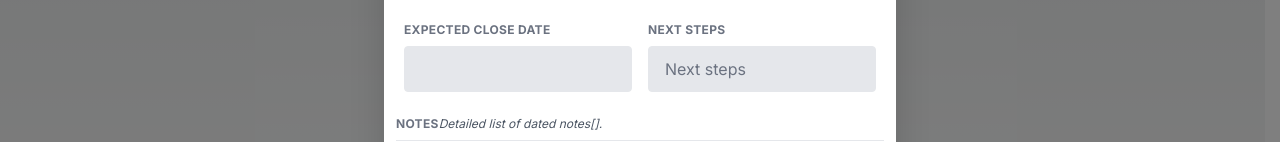
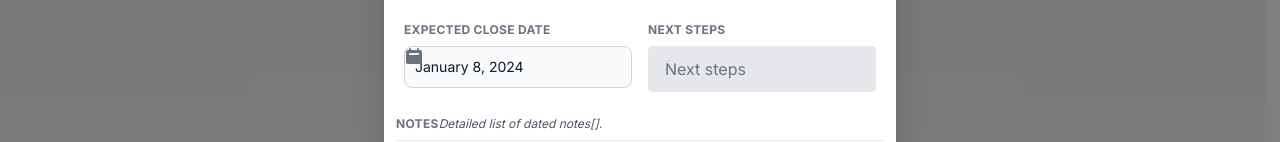
Before and after one commit to kgozman/prospect-web, a Next.js app: page / in a window 1280 px wide. Both pictures are taken after a click on the button "Add". Shown: the part 573-715 px from the top of the page. Built offline with nearby package versions, Linux system fonts and the light colour scheme; no server answers.

Commit message:
Prospect List styling and date picker work in progress

```diff
--- a/src/app/ProspectsList.tsx
+++ b/src/app/ProspectsList.tsx
@@ -64,10 +64,17 @@ const ProspectsList: React.FC<ProspectsListProps & { onEditProspect: (prospect:
             {_prospects.map((prospect) => (
               <tr key={prospect._id} className="align-text-top border-l-0 hover bor" onDoubleClick={() => onEditProspect(prospect)}>
                 <td className="border px-4 py-2 text-left  border-l-0 border-r-0">
-                  {prospect.name} - {prospect.title}<br/>
+
+                  <div className="opacity-50">
+                    {prospect.name} - {prospect.title}<br/>
+                  </div>
+                  <div className="font-bold">
                   <h1 className="large-text">{prospect.organization}</h1>
-                  {prospect.email}<br/>
-                  {prospect.phone}<br/>
+                  </div>
+                  <div className="opacity-65">
+                    {prospect.email}<br/>
+                    {prospect.phone}<br/>
+                  </div>
                 </td>
                 {/* <td className="border px-4 py-2 text-left">{prospect.title}</td>
                 <td className="border  border-l-0 border-r-0 px-4 py-2 text-left">{prospect.organization}</td>
--- a/src/app/SalesPipelineForm.tsx
+++ b/src/app/SalesPipelineForm.tsx
@@ -365,14 +365,19 @@ const SalesPipelineForm: React.FC<SalesPipelineFormProps> = ({
               >
                 Expected Close Date
               </label>
-              <input
+              <Datepicker
+                id=""
+                selected={formData.expected_close_date}
+                onChange={handleDateChange}
+              />
+              {/* <input
                 className={getClassNames("input")}
                 title="Expected Close Date"
                 name="expected_close_date"
-                value={formData.expected_close_date}
+                selected={formData.expected_close_date}
                 onChange={handleChange}
                 placeholder=""
-              />
+              /> */}
             </div>
             <div className="w-full md:w-1/2 px-2 mb-12 md:mb-0">
               <label
@@ -382,8 +387,7 @@ const SalesPipelineForm: React.FC<SalesPipelineFormProps> = ({
                 Next Steps
               </label>
 
-              <input
-                name="next_steps"
+              <input                name="next_steps"
                 value={formData.next_steps}
                 onChange={handleChange}
                 className={getClassNames("input")}
```
